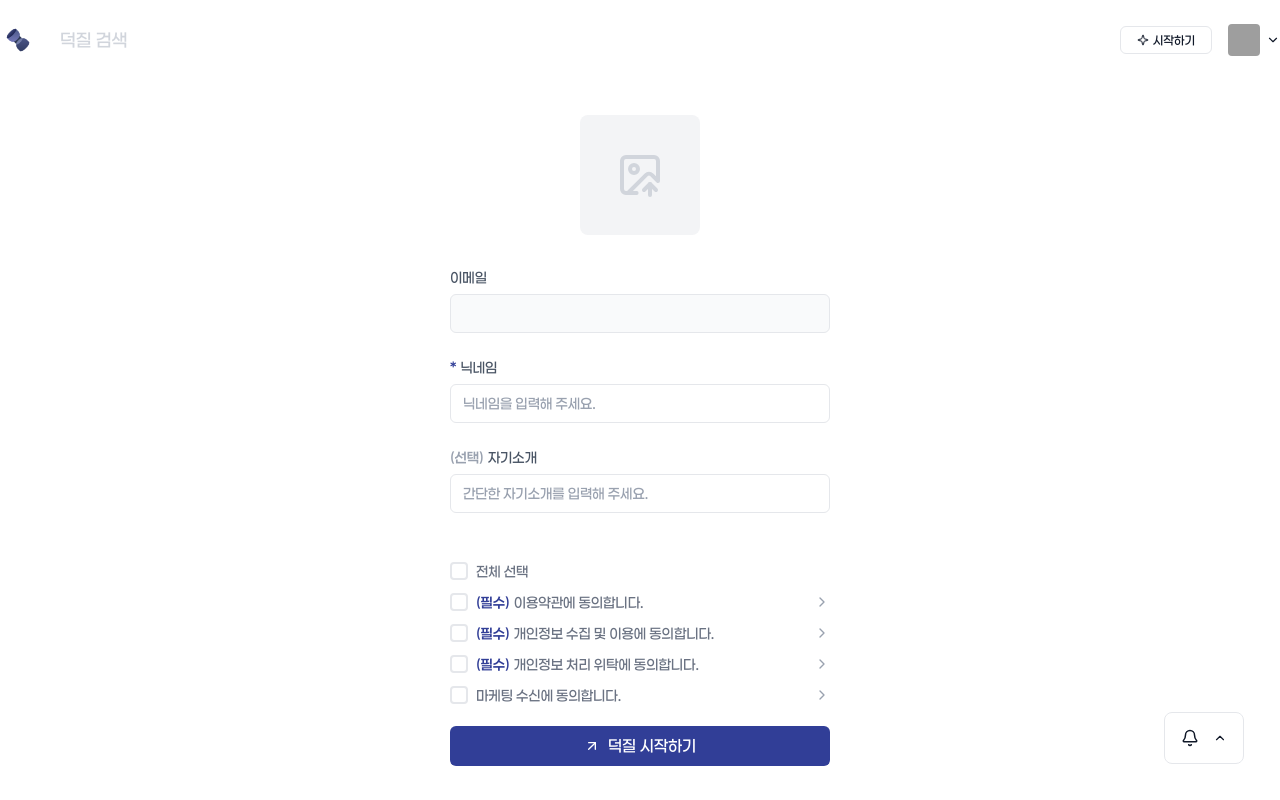
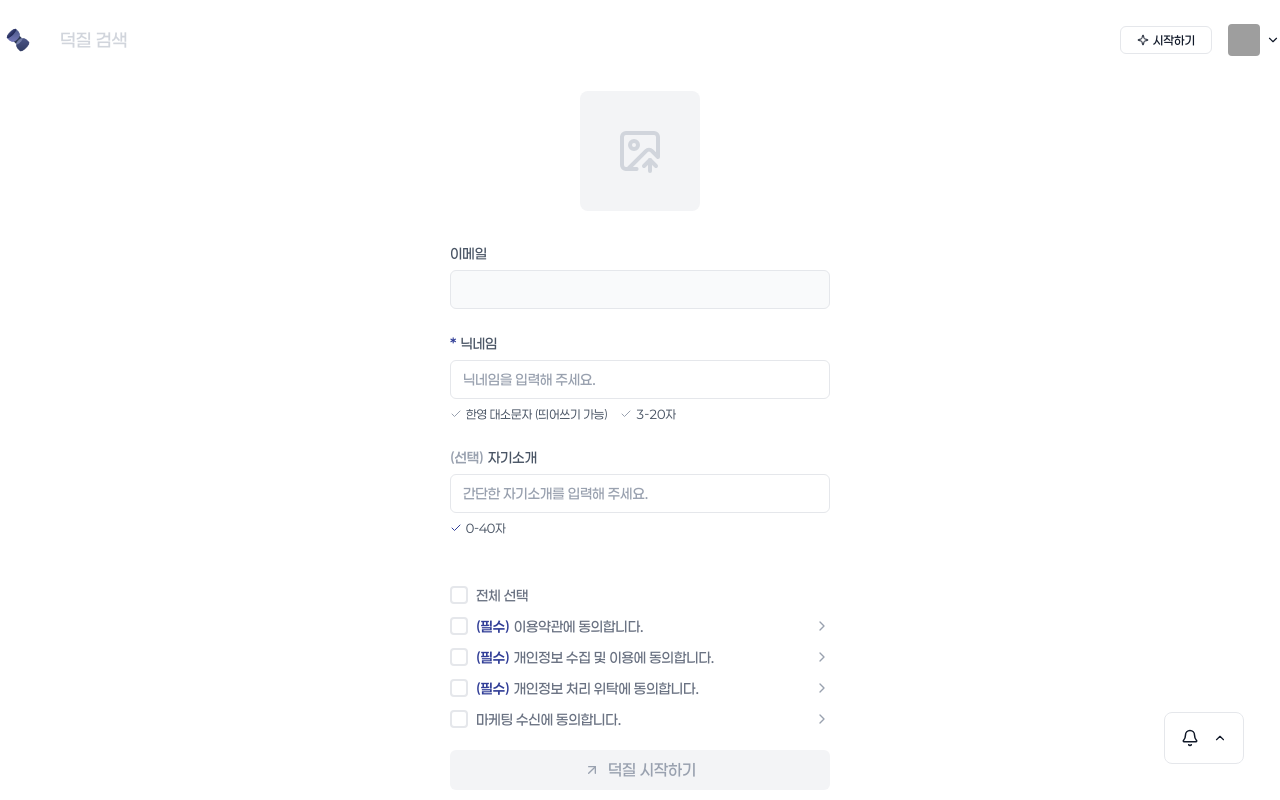
Before and after one commit to duckduckkkung/web, a Next.js app: page /register in a window 1280 px wide. Shown: the top 800 px of the page. Built offline with nearby package versions, Linux system fonts and the light colour scheme; no server answers; grey boxes are pictures that could not be loaded.

Commit message:
[feat] 회원가입 페이지에서 정규식을 사용한 verify 섹션 추가

```diff
--- a/src/app/fans/[fan_name]/board/create/page.tsx
+++ b/src/app/fans/[fan_name]/board/create/page.tsx
@@ -119,14 +119,22 @@ export default function CreateBoard() {
                                     component: isPosting ? (
                                         <LoaderCircleIcon
                                             key="loader-cirlce"
-                                            size={16}
-                                            className="stroke-white animate-spin"
+                                            size={14}
+                                            className={`animate-spin ${
+                                                isPosting
+                                                    ? "stroke-gray-400"
+                                                    : "stroke-white"
+                                            }`}
                                         />
                                     ) : (
                                         <PlusIcon
                                             key="upload-post"
                                             size={16}
-                                            className="stroke-white"
+                                            className={`${
+                                                isPosting
+                                                    ? "stroke-gray-400"
+                                                    : "stroke-white"
+                                            }`}
                                         />
                                     ),
                                 },
--- a/src/app/register/page.tsx
+++ b/src/app/register/page.tsx
@@ -2,7 +2,7 @@
 
 import { ArrowUpRightIcon, ImageUpIcon, LoaderCircleIcon } from "lucide-react";
 import { useRouter, useSearchParams } from "next/navigation";
-import { useState, useRef, useEffect } from "react";
+import { useState, useRef, useEffect, useMemo } from "react";
 
 import { Checkbox } from "@/shared/components/checkbox";
 import { Header } from "@/shared/components/header";
@@ -11,6 +11,8 @@ import { Button } from "@/shared/components/button";
 import { Input } from "@/shared/components/input";
 
 import { register } from "@/features/oauth2/api";
+import { REGEX } from "@/shared/utils/regex";
+import { Verify } from "@/shared/components/verify";
 
 export default function Register() {
     const searchParams = useSearchParams();
@@ -19,7 +21,21 @@ export default function Register() {
     const [email, setEmail] = useState<string>("");
 
     const [name, setName] = useState<string>("고서온");
+    const nameVerify = useMemo(
+        () => ({
+            one: /^[a-zA-Zㄱ-ㅎ가-힣 ]+$/.test(name.trim()),
+            two: /^[\s\S]{3,20}$/.test(name.trim()),
+        }),
+        [name]
+    );
+
     const [bio, setBio] = useState<string>("");
+    const bioVerify = useMemo(
+        () => ({
+            one: REGEX.INTRODUCTION.test(bio.trim()),
+        }),
+        [bio]
+    );
 
     const [profileImage, setProfileImage] = useState<string>("");
     const fileInputRef = useRef<HTMLInputElement>(null);
@@ -52,6 +68,48 @@ export default function Register() {
                 setProfileImage(reader.result as string);
             };
             reader.readAsDataURL(file);
+        }
+    };
+
+    const submit = async () => {
+        if (isCreating) return;
+
+        if (!REGEX.NICKNAME.test(name.trim())) {
+            return;
+        }
+
+        if (!REGEX.INTRODUCTION.test(bio.trim())) {
+            return;
+        }
+
+        let profileImage: File;
+        if (
+            fileInputRef.current?.files &&
+            (fileInputRef.current?.files?.length || 0) > 0
+        ) {
+            profileImage = fileInputRef.current.files[0];
+        } else {
+            const url = searchParams.get("image") as string;
+            const blob = await (
+                await fetch(url, { mode: "no-cors", credentials: "omit" })
+            ).blob();
+            profileImage = new File([blob], "image.png");
+        }
+
+        try {
+            setIsCreating(true);
+
+            await register({
+                username: name,
+                introduction: bio,
+                provider_name: searchParams.get("provider") as string,
+                oauth2_user_id: searchParams.get("id") as string,
+                file: profileImage,
+            });
+
+            router.push("/fans");
+        } catch {
+            setIsCreating(false);
         }
     };
 
@@ -126,6 +184,17 @@ export default function Register() {
                                     onChange={setName}
                                     placeholder="닉네임을 입력해 주세요."
                                 />
+
+                                <div className="flex flex-wrap gap-[12px]">
+                                    <Verify
+                                        label="한영 대소문자 (띄어쓰기 가능)"
+                                        checked={nameVerify.one}
+                                    />
+                                    <Verify
+                                        label="3-20자"
+                                        checked={nameVerify.two}
+                                    />
+                                </div>
                             </div>
 
                             <div className="flex flex-col gap-[6px]">
@@ -146,6 +215,13 @@ export default function Register() {
                                     onChange={setBio}
                                     placeholder="간단한 자기소개를 입력해 주세요."
                                 />
+
+                                <div className="flex flex-wrap gap-[12px]">
+                                    <Verify
+                                        label="0-40자"
+                                        checked={bioVerify.one}
+                                    />
+                                </div>
                             </div>
                         </div>
                     </div>
@@ -235,53 +311,44 @@ export default function Register() {
                                         <LoaderCircleIcon
                                             key="loader-cirlce"
                                             size={16}
-                                            className="stroke-white animate-spin"
+                                            className={`animate-spin ${
+                                                isCreating ||
+                                                !REGEX.NICKNAME.test(
+                                                    name.trim()
+                                                ) ||
+                                                !REGEX.INTRODUCTION.test(
+                                                    bio.trim()
+                                                )
+                                                    ? "stroke-gray-400"
+                                                    : "stroke-white"
+                                            }`}
                                         />
                                     ) : (
                                         <ArrowUpRightIcon
                                             key="register"
                                             size={16}
-                                            className="stroke-white"
+                                            className={`${
+                                                isCreating ||
+                                                !REGEX.NICKNAME.test(
+                                                    name.trim()
+                                                ) ||
+                                                !REGEX.INTRODUCTION.test(
+                                                    bio.trim()
+                                                )
+                                                    ? "stroke-gray-400"
+                                                    : "stroke-white"
+                                            }`}
                                         />
                                     ),
                                     float: "left",
                                 },
                             ]}
-                            onClick={async () => {
-                                if (isCreating) return;
-
-                                let profileImage: File;
-                                if (fileInputRef.current?.files) {
-                                    profileImage =
-                                        fileInputRef.current.files[0];
-                                } else {
-                                    const url = searchParams.get(
-                                        "image"
-                                    ) as string;
-                                    const blob = await (
-                                        await fetch(url)
-                                    ).blob();
-                                    profileImage = new File(
-                                        [blob],
-                                        "image.png"
-                                    );
-                                }
-
-                                setIsCreating(true);
-                                await register({
-                                    username: name,
-                                    introduction: bio,
-                                    provider_name: searchParams.get(
-                                        "provider"
-                                    ) as string,
-                                    oauth2_user_id: searchParams.get(
-                                        "id"
-                                    ) as string,
-                                    file: profileImage,
-                                });
-                                router.push("/fans");
-                            }}
-                            disabled={isCreating}
+                            onClick={submit}
+                            disabled={
+                                isCreating ||
+                                !REGEX.NICKNAME.test(name.trim()) ||
+                                !REGEX.INTRODUCTION.test(bio.trim())
+                            }
                         >
                             덕질 시작하기
                         </Button>
--- a/src/shared/components/button.tsx
+++ b/src/shared/components/button.tsx
@@ -45,7 +45,9 @@ export const Button = ({
     return (
         <button
             className={`${ButtonTypes[type]} ${ButtonVariants[variants]} ${
-                disabled ? "active:!scale-100 !cursor-not-allowed" : ""
+                disabled
+                    ? "!bg-gray-100 !text-gray-400 active:!scale-100 !cursor-not-allowed"
+                    : ""
             }`}
             onClick={onClick}
             disabled={disabled}
--- /dev/null
+++ b/src/shared/components/verify.tsx
@@ -0,0 +1,21 @@
+import { CheckIcon } from "lucide-react";
+
+interface VerifyProps {
+    checked: boolean;
+    label: string;
+}
+
+export const Verify = ({ checked, label }: VerifyProps) => {
+    return (
+        <div className="flex items-center gap-[4px]">
+            <CheckIcon
+                size={12}
+                className={checked ? "stroke-c-primary" : "stroke-gray-400"}
+            />
+
+            <span className="font-p-regular text-[12px] text-gray-600">
+                {label}
+            </span>
+        </div>
+    );
+};
--- /dev/null
+++ b/src/shared/utils/regex.ts
@@ -0,0 +1,4 @@
+export const REGEX = {
+    NICKNAME: /^[a-zA-Zㄱ-ㅎ가-힣 ]{3,20}$/,
+    INTRODUCTION: /^[\s\S]{0,40}$/,
+};
```
Also changed, not shown: src/app/fans/[fan_name]/board/[board_id]/modify/page.tsx (+11 -3 lines), src/app/fans/[fan_name]/moments/create/page.tsx (+12 -4 lines), src/app/fans/[fan_name]/page.tsx (+10 -2 lines), src/app/fans/create/page.tsx (+12 -4 lines), 1 other file (tests, documents, lock files or other folders).
